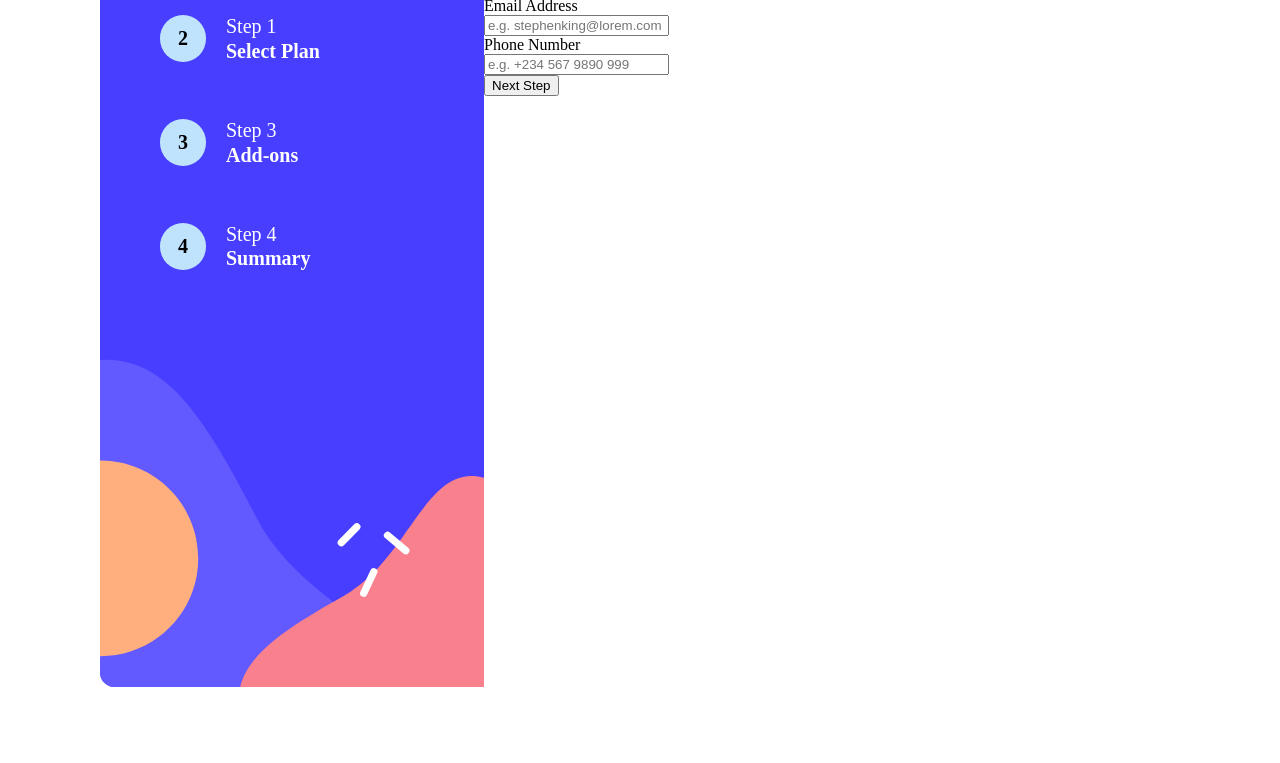
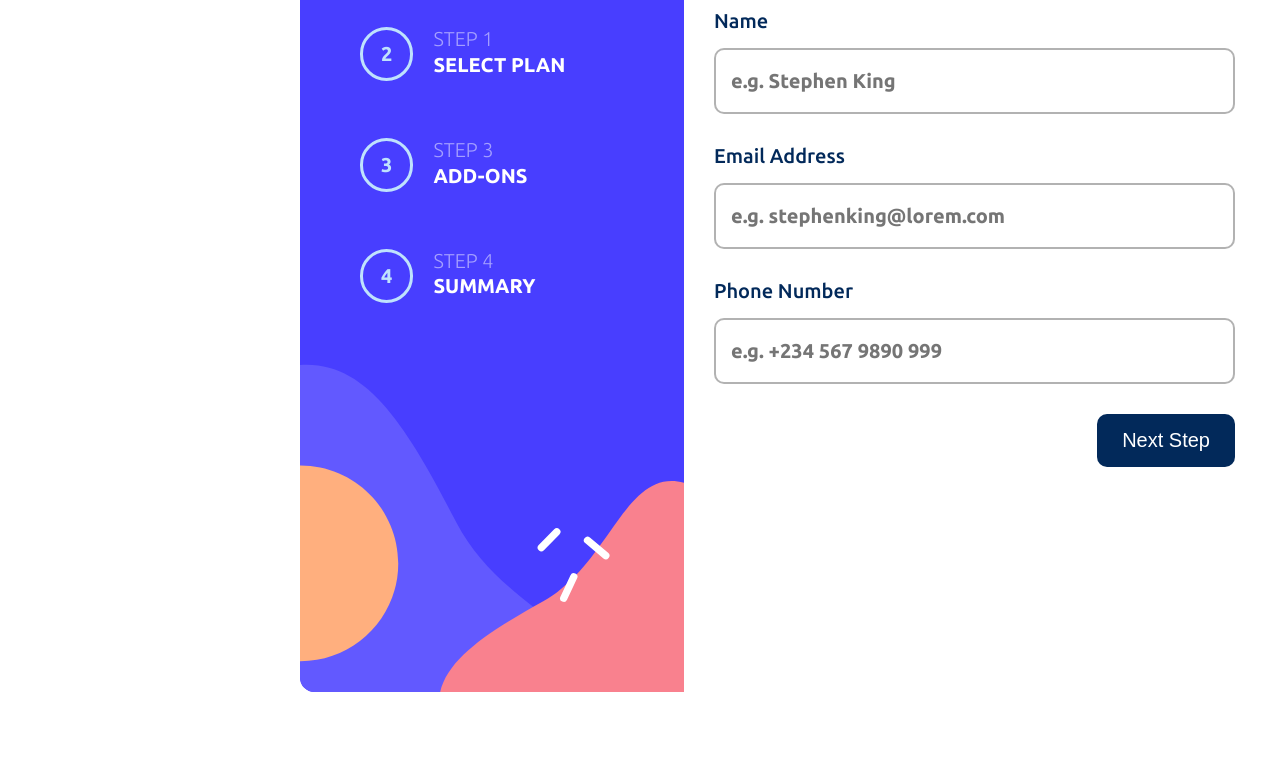
Before and after one commit to Kobi-Okiti/multi-step-form, a plain HTML site: page index.html in a window 1280 px wide. Shown: the part 172-935 px from the top of the page. Drawn offline with Linux system fonts and the light colour scheme.

Commit message:
styled the step-1 form

```diff
--- a/index.html
+++ b/index.html
@@ -8,6 +8,9 @@
 
   <link rel="icon" type="image/png" sizes="32x32" href="./assets/images/favicon-32x32.png">
   <link rel="stylesheet" href="style.css">
+  <link rel="preconnect" href="https://fonts.googleapis.com">
+  <link rel="preconnect" href="https://fonts.gstatic.com" crossorigin>
+  <link href="https://fonts.googleapis.com/css2?family=Ubuntu:wght@300;400;500;700&display=swap" rel="stylesheet">
 
   <title>Frontend Mentor | Multi-step form</title>
 
@@ -77,37 +80,34 @@
     <!-- Sidebar end -->
 
     <!-- Step 1 start -->
-    <div class="step-1">
-      <p>Personal info</p>
+    <div class="step-1" id="none">
+      <h2>Personal info</h2>
       <p>Please provide your name, email address, and phone number.</p>
 
-      <form action="">
-        <div>
+      <form action="" class="form-1">
+        <div class="form-info">
           <label for="name">Name</label>
           <br>
           <input type="text" id="name" name="name" placeholder="e.g. Stephen King" required>
         </div>
-        <div>
+        <div class="form-info">
           <label for="email">Email Address</label>
           <br>
           <input type="email" id="email" name="email" placeholder="e.g. stephenking@lorem.com" required>
         </div>
-        <div>
+        <div class="form-info">
           <label for="phone">Phone Number</label>
           <br>
           <input type="tel" id="phone" name="phone" placeholder="e.g. +234 567 9890 999 " required>
         </div>
-        <input type="submit" id="submit" name="submit" value="Next Step">
+        <button type="submit" id="submit" name="submit">Next Step</button>
       </form>
-
-
-
     </div>
     <!-- Step 1 end -->
 
     <!-- Step 2 start -->
-
-    <!-- Select your plan
+    <!-- <div class="step-1">
+      Select your plan
       You have the option of monthly or yearly billing.
 
       Arcade
@@ -123,8 +123,8 @@
       Yearly
 
       Go Back
-    Next Step -->
-
+      Next Step
+    </div> -->
     <!-- Step 2 end -->
 
     <!-- Step 3 start -->
--- a/style.css
+++ b/style.css
@@ -4,17 +4,20 @@ body{
     /* width: 100%; */
     margin: 0;
     padding: 0;
+    font-family: 'Ubuntu', sans-serif;
 }
+@import url('https://fonts.googleapis.com/css2?family=Ubuntu:wght@300;400;500;700&display=swap');
+
 .flex-box{
     display: flex;
     flex-direction: row;
     justify-content: flex-start;
     width: 100%;
     height: 900px;
-    margin-top: 30px;
+    margin-top: 35px;
 }
 .sidebar{
-    margin-left: 100px;
+    margin-left: 300px;
     overflow: hidden;
     height: 900px;
     width: 30%;
@@ -24,17 +27,13 @@ body{
     background-repeat: no-repeat;
     background-size: 400px;
 }
-.step-1{
-    display: flex;
-    flex-direction: column;
-    margin: 0;
-}
-
 .steps{
     display: flex;
     flex-direction: row;
     margin-left: 60px;
     margin-bottom: -30px;
+    color: hsl(206, 94%, 87%);
+    text-transform: uppercase;
 }
 .steps_1{
     margin-top: 20px;
@@ -42,10 +41,10 @@ body{
 }
 .steps_1>h5{
     font-size: 20px;
-    font-weight: bolder;
-    background-color: hsl(206, 94%, 87%);
+    font-weight: medium;
     padding: 12px 18px 12px 18px;
     border-radius: 100px;
+    border: 3px solid hsl(206, 94%, 87%);
 }
 .steps_2{
     margin-top: 20px;
@@ -59,4 +58,53 @@ body{
     margin-bottom: -25px;
     font-size: 20px;
     font-weight: lighter;
+    opacity: 0.5;
 }
+.step-1{
+    display: flex;
+    flex-direction: column;
+    margin-left: 30px;
+}
+.step-1>h2{
+    font-size: 45px;
+    color: hsl(213, 96%, 18%);
+}
+.step-1>p{
+    font-size: 18px;
+    opacity: 0.7;
+    margin-top: -20px;
+    word-spacing: 2px;
+}
+
+.form-1>div>label{
+    font-size: 20px;
+    color: hsl(213, 96%, 18%);
+    font-weight: 500;
+}
+.form-1>div>input{
+    width: 500px;
+    height: 60px;
+    font-weight: 700;
+    font-size: 20px;
+    border: 2px solid rgba(0, 0, 0, 0.3);
+    border-radius: 10px;
+    padding-left: 15px;
+    margin-top: 15px;
+    font-family: 'Ubuntu', sans-serif;
+}
+.form-info{
+    margin-bottom: 30px;
+}
+.form-1>button{
+    float: right;
+    font-size: 20px;
+    font-weight: 500;
+    color: white;
+    padding-left: 25px;
+    padding-right: 25px;
+    padding-top: 15px;
+    padding-bottom: 15px;
+    border: none;
+    background-color: hsl(213, 96%, 18%);
+    border-radius: 10px;
+}
```
Lines whose indentation alone changed are shown as unchanged.
